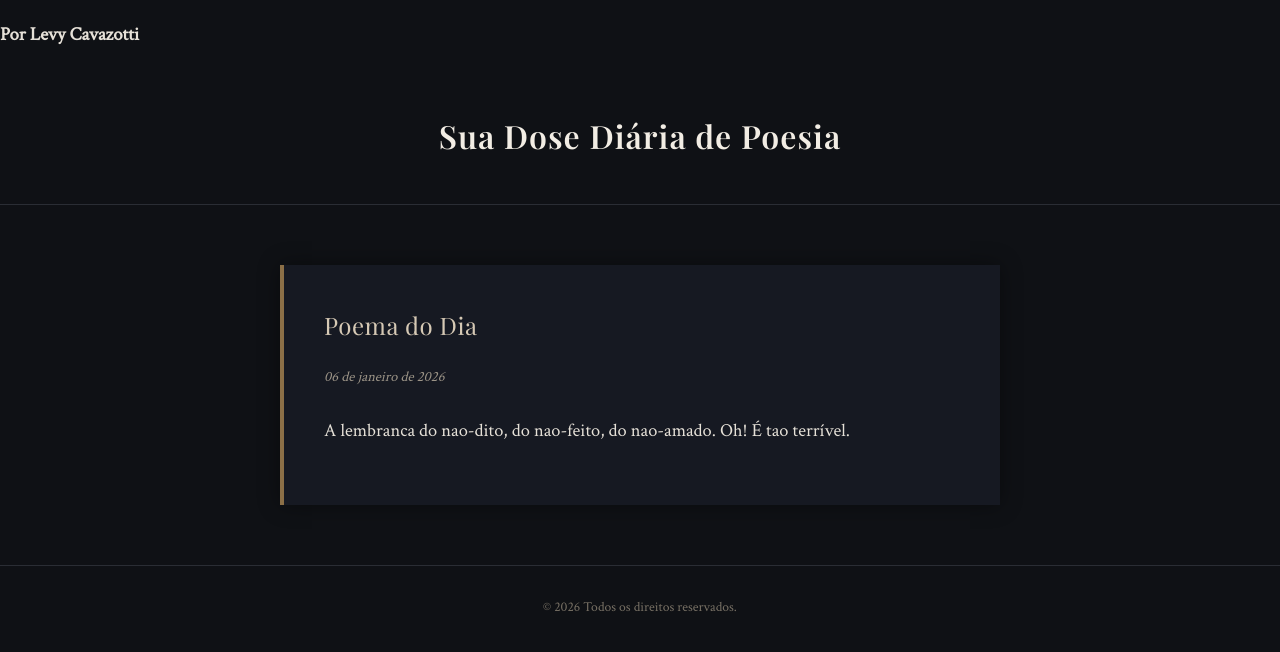
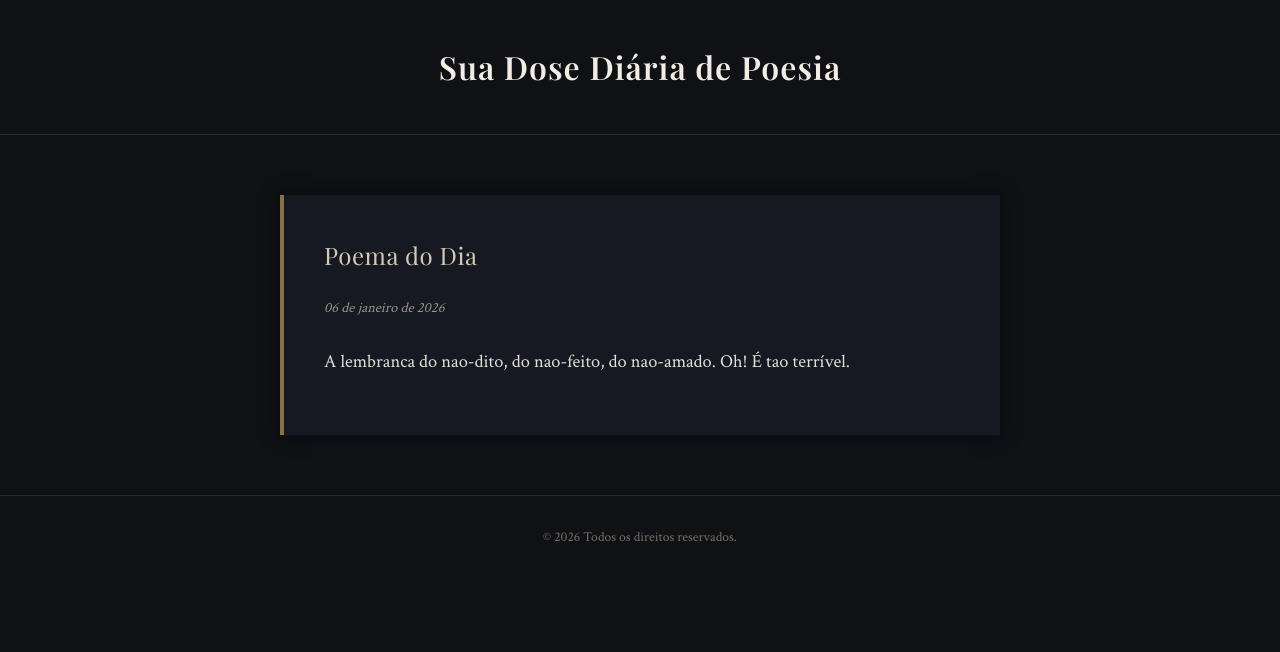
Before and after one commit to LevyCavazotti/meu-site, a plain HTML site: page index.html in a window 1280 px wide. Drawn offline with nearby package versions, Linux system fonts and the light colour scheme.

Commit message:
Update index.html

```diff
--- a/index.html
+++ b/index.html
@@ -4,7 +4,6 @@
   <meta charset="UTF-8" />
   <meta name="viewport" content="width=device-width, initial-scale=1.0" />
   <title>Sua Dose Diária de Poesia</title>
-  <h3>Por Levy Cavazotti</h3>
 
   <!-- Fonte literária -->
   <link href="https://fonts.googleapis.com/css2?family=Playfair+Display:wght@400;600&family=Crimson+Text&display=swap" rel="stylesheet">
@@ -91,7 +90,7 @@
     const
     textos = [
       "Quando eu estava com voce, implorava ao Tempo para que ele andasse devagar. Agora, eu insisto e clamo para que Ele corra o mais rápido possível. Porque sem voce, nao há sentido.",
-      "Ontem eu estava cheio. Hoje estou vazio",
+      "Ontem eu estava cheio. Hoje estou vazio.",
       "A lembranca do nao-dito, do nao-feito, do nao-amado. Oh! É tao terrível. ",
       "Eu to doente. Já fazem dias que eu tenho os sintomas... Nao consigo parar de pensar em voce, Nao me esqueco dos dias em que estávamos juntos E até mesmo nos meus sonhos voce veio me procurar... Eu to doente de amor por voce.",
       "Eu escrevo para fugir. Eu escrevo para fingir. Eu escrevo para nao ter que enfrentar o mundo. Eu escrevo para poder entrar num lugar onde nao preciso ter vergonha. Eu escrevo para poder ser eu mesmo. Eu escrevo para poder mudar o mundo."
```
